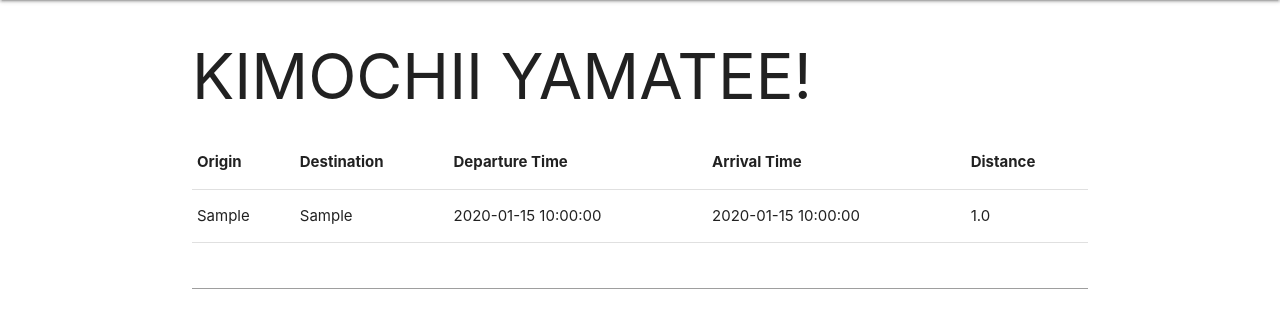
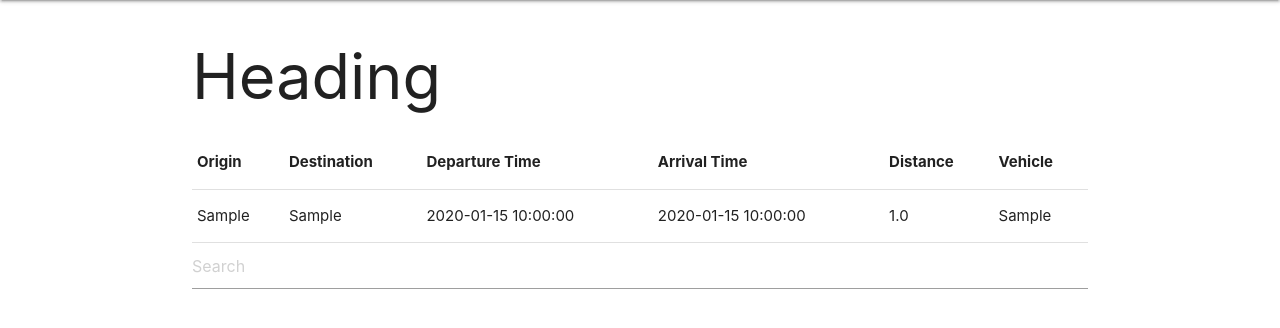
Before and after one commit to Ara-Ara-Arabians/info-2602-project-, a Flask app: page / in a window 1280 px wide. Shown: the part 64-392 px from the top of the page. Run offline with Flask 3, Linux system fonts and the light colour scheme; tables that the repository leaves empty hold one stand-in row (values such as "Sample post").

Commit message:
got search working

```diff
--- a/App/controllers/route.py
+++ b/App/controllers/route.py
@@ -16,3 +16,6 @@ def create_route(origin, destination):
 
 def get_all_routes():
     return Route.query.all()
+
+def search_routes(search_word):
+    return Route.query.filter_by(origin = search_word).all()
--- a/App/models/user.py
+++ b/App/models/user.py
@@ -41,6 +41,7 @@ class Route(db.Model):
     id = db.Column(db.Integer, primary_key=True)
     origin = db.Column(db.String(120), nullable = False)
     destination = db.Column(db.String(120), nullable = False)
+    vehicle = db.Column(db.String(30), nullable = False, default = "Taxi")
     departure = db.Column(db.DateTime(), default = datetime.datetime.utcnow)
     arrival = db.Column(db.DateTime(), default = datetime.datetime.utcnow)
     distance = db.Column(db.Double)
--- a/App/templates/index.html
+++ b/App/templates/index.html
@@ -5,7 +5,7 @@
 {{ super() }}
 
 {% block content %}
-    <h1>KIMOCHII YAMATEE!</h1>
+    <h1>Heading</h1>
 
     <div>
         <table>
@@ -15,6 +15,7 @@
                 <th>Departure Time</th>
                 <th>Arrival Time</th>
                 <th>Distance</th>
+                <th>Vehicle</th>
             </tr>
             {%for route in routes%}
                 <tr>
@@ -23,14 +24,16 @@
                     <td>{{route.departure}}</td>
                     <td>{{route.arrival}}</td>
                     <td>{{route.distance}}</td>
+                    <td>{{route.vehicle}}</td>
                 </tr>
             {%endfor%}
         </table>
     </div>
 
     <div>
+
         <form id  = "search" method = "post" action = "/search" >
-            <input type = "text" name = "search_term">
+            <input placeholder = "Search" type = "text" name = "search_term">
         </form>
     </div>
 
--- a/App/views/index.py
+++ b/App/views/index.py
@@ -1,6 +1,6 @@
 from flask import Blueprint, redirect, render_template, request, send_from_directory, jsonify
 from App.models import db
-from App.controllers import (create_user, get_all_routes)
+from App.controllers import (create_user, get_all_routes, search_routes)
 
 index_views = Blueprint('index_views', __name__, template_folder='../templates')
 
@@ -24,4 +24,7 @@ def health_check():
 @index_views.route('/search', methods = ['POST'])
 def search():
     word = request.form
-    print("this is the search function call" + word)
+    found = search_routes(word["search_term"])
+    return render_template('index.html', routes = found)
+    # print("this is the search function call " + word["search_term"])
+    # return word["search_term"]
```
